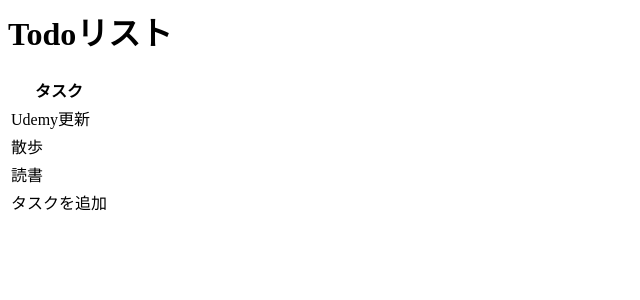
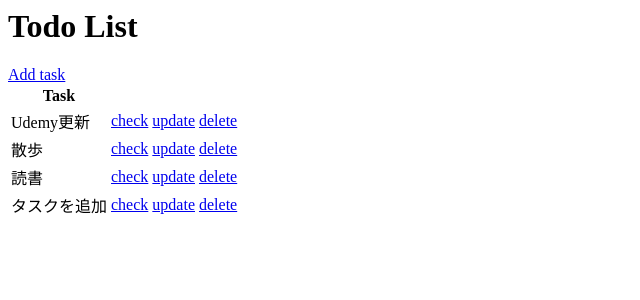
Before and after one commit to sakurasou3/django-project, a Django app: page / in a window 1280 px wide. Shown: the top 300 px of the page, without its empty margins (0-640 px from the left). Run offline with Django 5.2, Linux system fonts and the light colour scheme; data comes from the database, SQL or seed files in the repository; both versions use the stored data as it was after the commit.

Commit message:
add CRUD page

```diff
--- /dev/null
+++ b/todoproject/todoapp/templates/todoapp/task_detail.html
@@ -0,0 +1,2 @@
+<h1>Task: {{task}}</h1>
+<h2>Description: {{task.description}}</h2>
--- a/todoproject/todoapp/templates/todoapp/task_list.html
+++ b/todoproject/todoapp/templates/todoapp/task_list.html
@@ -1,12 +1,15 @@
-<h1>Todoリスト</h1>
-
+<h1>Todo List</h1>
+<a href="{% url 'create-task'%}">Add task</a>
 <table>
   <tr>
-    <th>タスク</th>
+    <th>Task</th>
   </tr>
   {% for task in tasks %}
   <tr>
     <td>{{task.title}}</td>
+    <td><a href="{% url 'task' task.id %}">check</a></td>
+    <td><a href="{% url 'edit-task' task.id %}">update</a></td>
+    <td><a href="{% url 'delete-task' task.id %}">delete</a></td>
   </tr>
   {% endfor %}
 </table>
--- a/todoproject/todoapp/urls.py
+++ b/todoproject/todoapp/urls.py
@@ -1,6 +1,10 @@
 from django.urls import path
-from .views import TaskList
+from .views import TaskDetail, TaskList, TaskCreate, TaskUpdate, TaskDelete
 
 urlpatterns = [
-    path("", TaskList.as_view()),
+    path("", TaskList.as_view(), name="tasks"),
+    path("task/<int:pk>/", TaskDetail.as_view(), name="task"),
+    path("create-task/", TaskCreate.as_view(), name="create-task"),
+    path("edit-task/<int:pk>/", TaskUpdate.as_view(), name="edit-task"),
+    path("delete-task/<int:pk>/", TaskDelete.as_view(), name="delete-task"),
 ]
--- a/todoproject/todoapp/views.py
+++ b/todoproject/todoapp/views.py
@@ -1,6 +1,7 @@
-from django.http import HttpResponse
-from django.shortcuts import render
+from django.urls import reverse_lazy
 from django.views.generic.list import ListView
+from django.views.generic.detail import DetailView
+from django.views.generic.edit import CreateView, DeleteView, UpdateView
 
 from todoapp.models import Task
 
@@ -8,4 +9,30 @@ from todoapp.models import Task
 # Create your views here.
 class TaskList(ListView):
     model = Task
-    context_object_name = 'tasks'
+    context_object_name = "tasks"
+
+
+class TaskDetail(DetailView):
+    model = Task
+    context_object_name = "task"
+
+
+class TaskCreate(CreateView):
+    model = Task
+    # fields = ['title', 'description', ...]と同じ
+    fields = "__all__"
+    # リダイレクト
+    success_url = reverse_lazy("tasks")
+
+
+class TaskUpdate(UpdateView):
+    model = Task
+    fields = "__all__"
+    success_url = reverse_lazy("tasks")
+
+
+class TaskDelete(DeleteView):
+    model = Task
+    context_object_name = "task"
+    fields = "__all__"
+    success_url = reverse_lazy("tasks")
```
Also changed, not shown: todoproject/todoapp/templates/todoapp/task_confirm_delete.html (added, +7 -0 lines), todoproject/todoapp/templates/todoapp/task_form.html (added, +7 -0 lines), todoproject/db.sqlite3.
